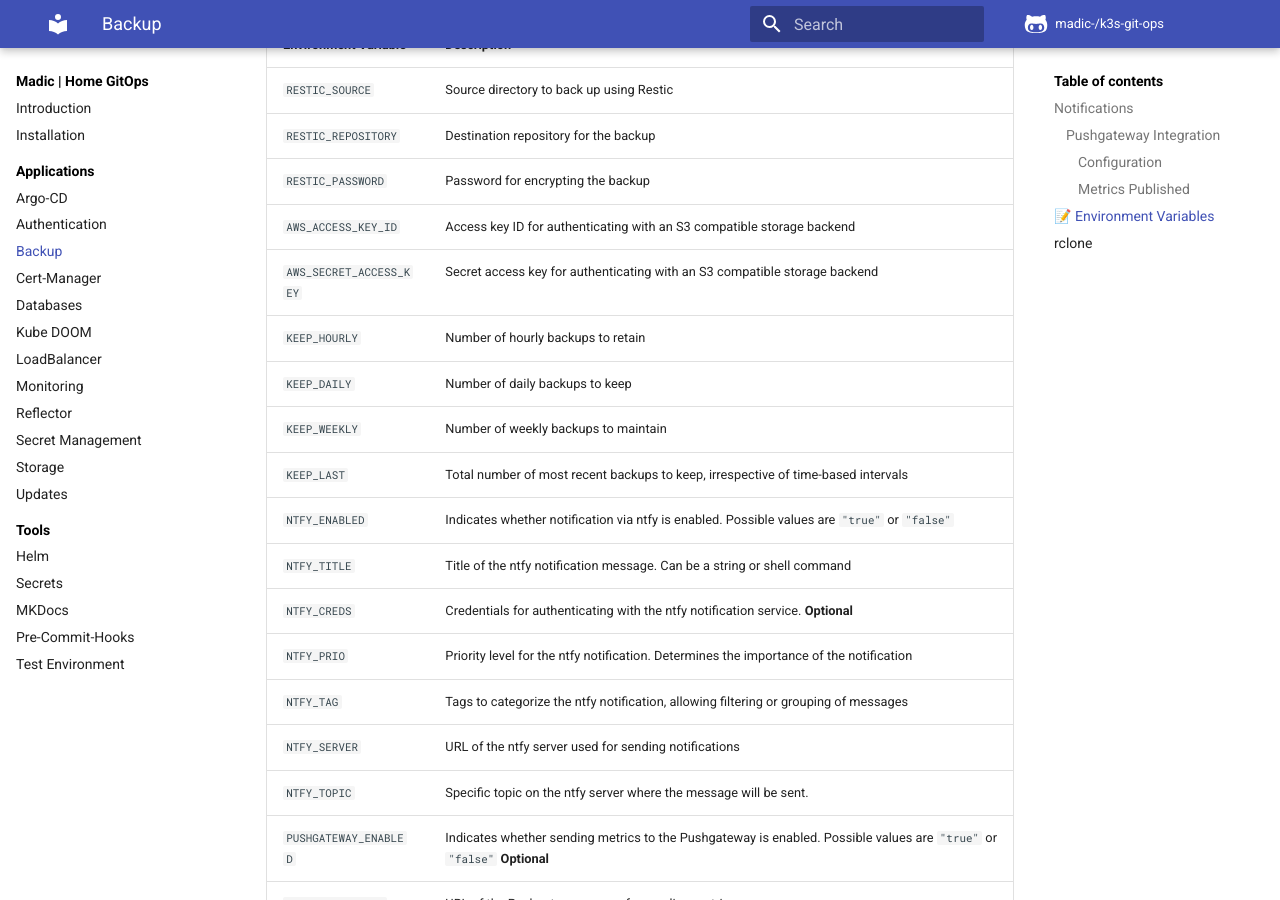
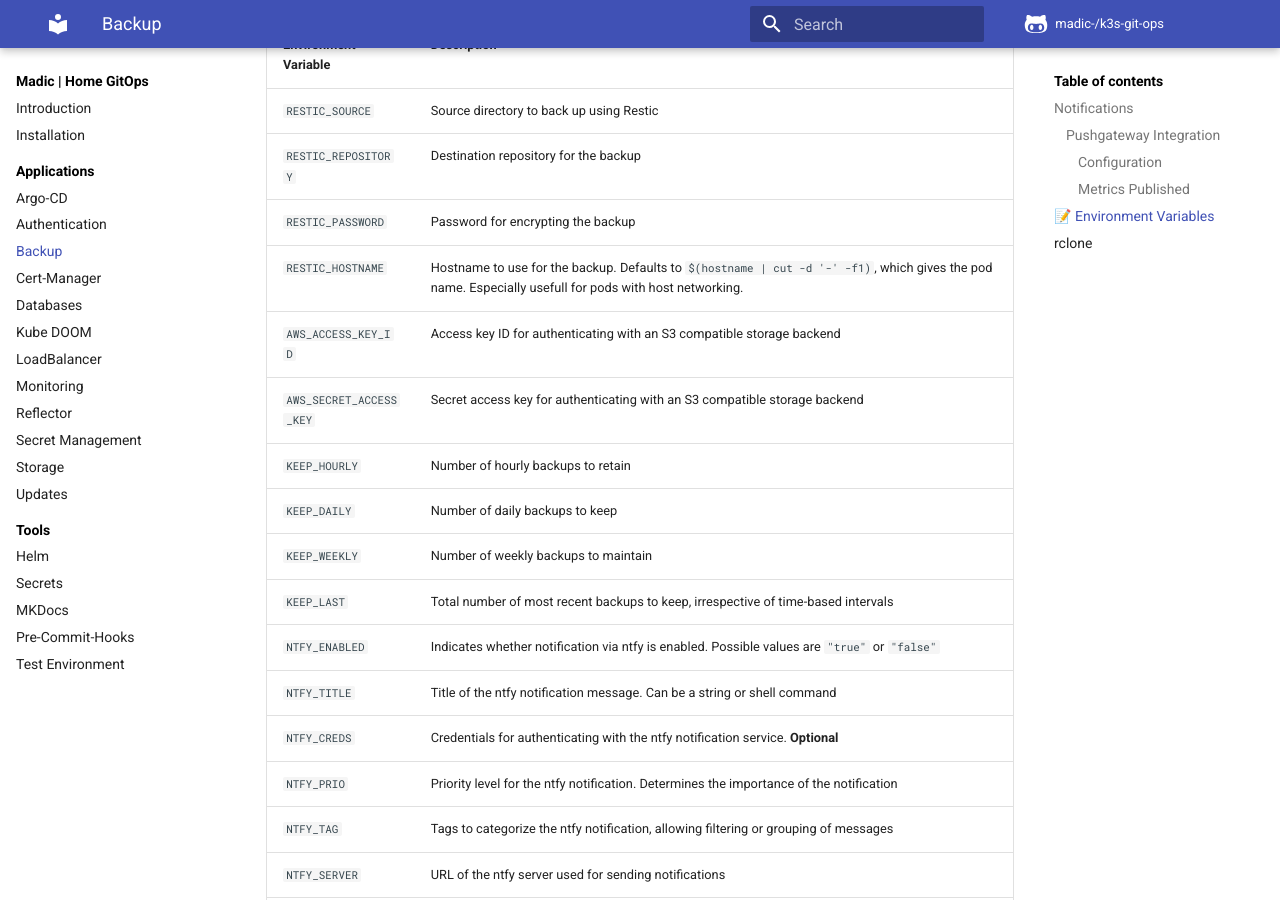
Before and after one commit to madic-creates/k3s-git-ops, an MkDocs documentation site: the page built from docs/backup.md, in a window 1280 px wide and 900 px high, scrolled down 3956 px. Built offline with MkDocs 1.6.1 and Material for MkDocs 9.7.7, drawn with Linux system fonts in a browser that asks for light colours; plug-ins that fetch from the network failed and are left out; comment, search, counter and statistics services are not loaded.

Commit message:
Backup: Add configurable restic hostname variable

```diff
--- a/docs/backup.md
+++ b/docs/backup.md
@@ -140,6 +140,7 @@ The following environment variables are used to configure the backup script.
 | `RESTIC_SOURCE`         | Source directory to back up using Restic                                                       |
 | `RESTIC_REPOSITORY`     | Destination repository for the backup                                                          |
 | `RESTIC_PASSWORD`       | Password for encrypting the backup                                                             |
+| `RESTIC_HOSTNAME`       | Hostname to use for the backup. Defaults to `$(hostname | cut -d '-' -f1)`, which gives the pod name. Especially usefull for pods with host networking. |
 | `AWS_ACCESS_KEY_ID`     | Access key ID for authenticating with an S3 compatible storage backend                         |
 | `AWS_SECRET_ACCESS_KEY` | Secret access key for authenticating with an S3 compatible storage backend                     |
 | `KEEP_HOURLY`           | Number of hourly backups to retain                                                             |
```
Also changed, not shown: 1 other file.
